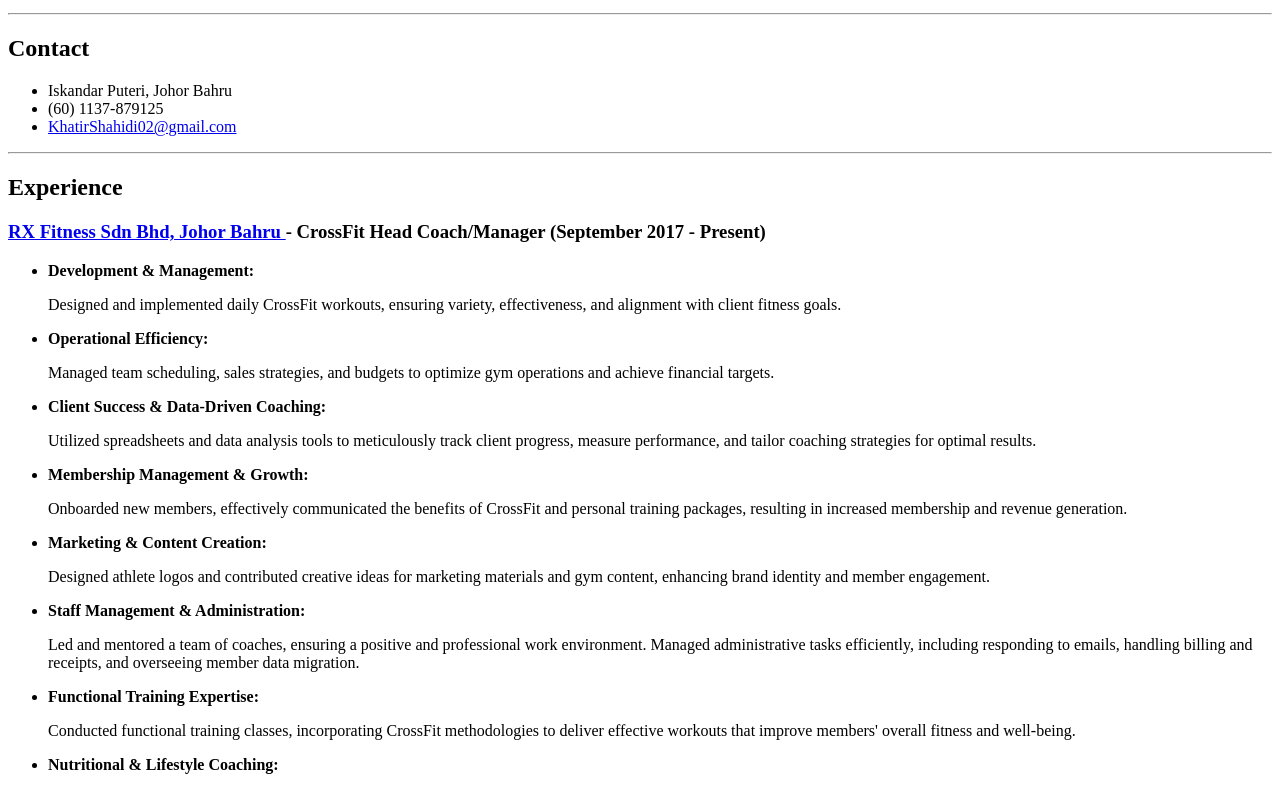
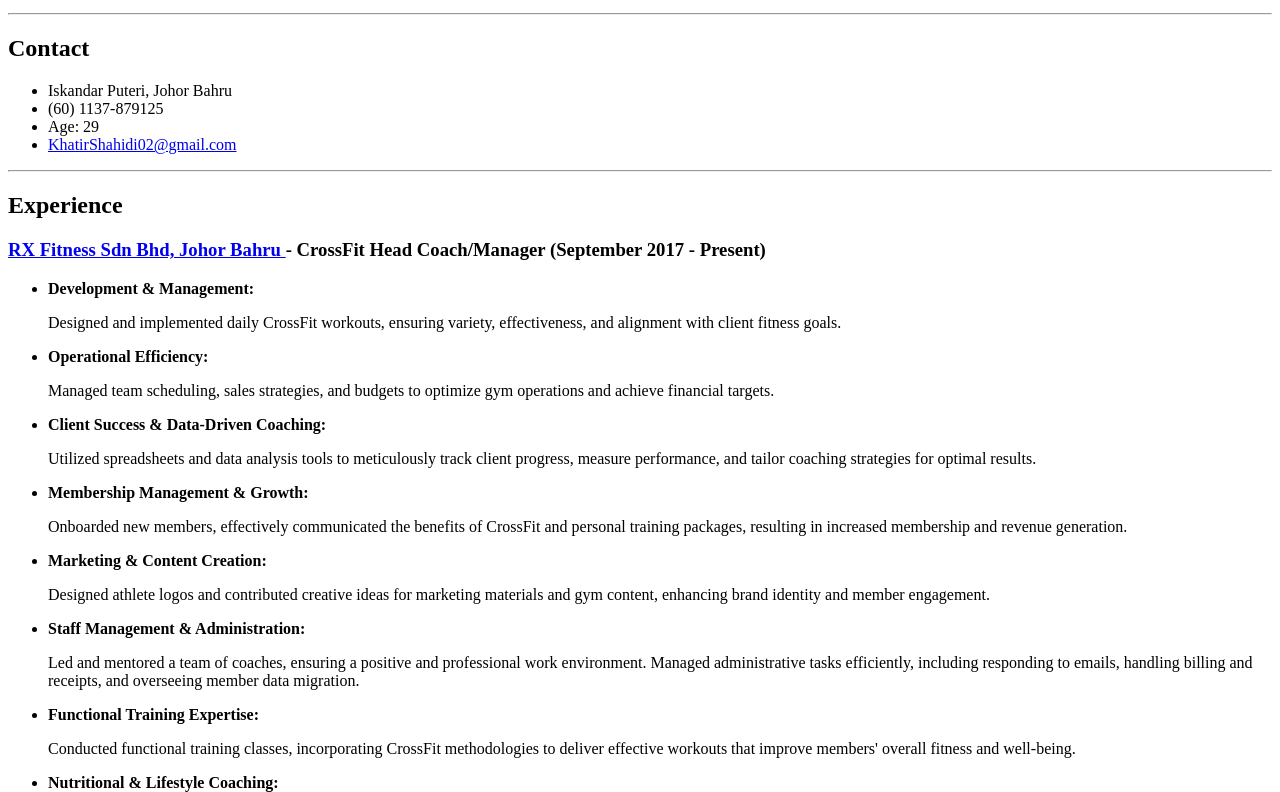
Before and after one commit to KhatirShahidi/SEC-Bootcamp, a plain HTML site: page index.html in a window 1280 px wide. Shown: the part 308-1100 px from the top of the page. Drawn offline with Linux system fonts and the light colour scheme.

Commit message:
Added Age

```diff
--- a/index.html
+++ b/index.html
@@ -21,6 +21,7 @@
     <ul>
       <li>Iskandar Puteri, Johor Bahru</li>
       <li>(60) 1137-879125</li>
+      <li>Age: 29</li>
       <li>
         <a href="mailto:KhatirShahidi02@gmail.com">KhatirShahidi02@gmail.com</a>
       </li>
```
